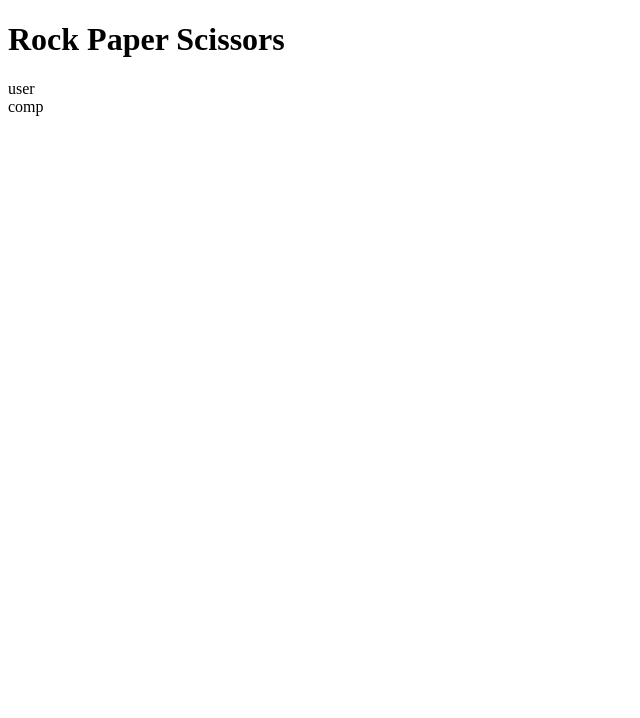
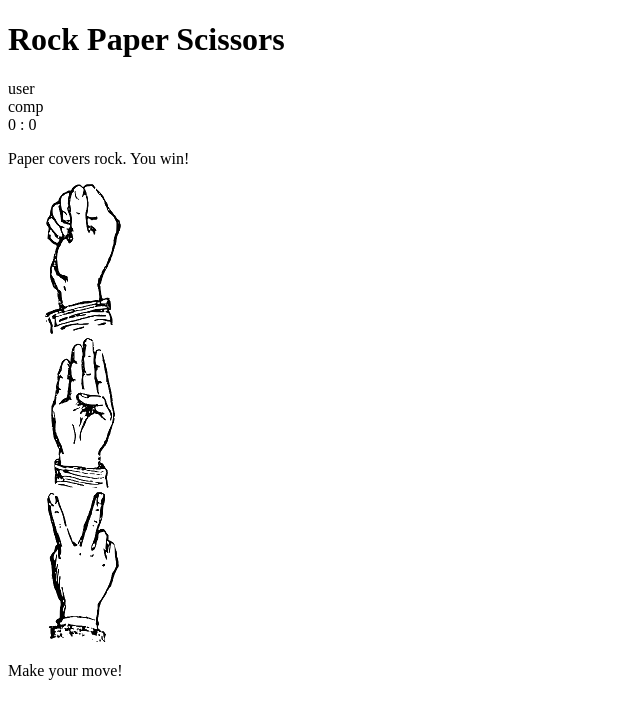
Before and after one commit to alexnewman42/rps2, a plain HTML site: page index.html in a window 1280 px wide. Shown: the whole page, without its empty margins (0-640 px from the left). Drawn offline with Linux system fonts and the light colour scheme.

Commit message:
HTML setup
Finish setting up HTML and add images

```diff
--- a/index.html
+++ b/index.html
@@ -13,6 +13,26 @@
     <div class="score-board">
         <div id="user-label" class="badge">user</div>
         <div id="comp-label" class="badge">comp</div>
+        <span id="userscore">0</span> : <span id="compscore">0</span>
     </div>
+
+    <div class="result">
+        <p>Paper covers rock. You win!</p>
+    </div>
+
+    <div class="choices">
+        <div class="choice" id="r">
+            <img src="RPS_img/rock.PNG" alt="rock">
+        </div>
+        <div class="choice" id="p">
+            <img src="RPS_img/Paper.PNG" alt="paper">
+        </div>
+        <div class="choice" id="s">
+            <img src="RPS_img/Scissor.png" alt="scissors">
+        </div>
+    </div>
+
+    <p id="action-message">Make your move!</p>
+
 </body>
 </html>
```
Also changed, not shown: RPS_img/Paper.PNG (added), RPS_img/Scissor.png (added), RPS_img/rock.PNG (added), 3 other files.
